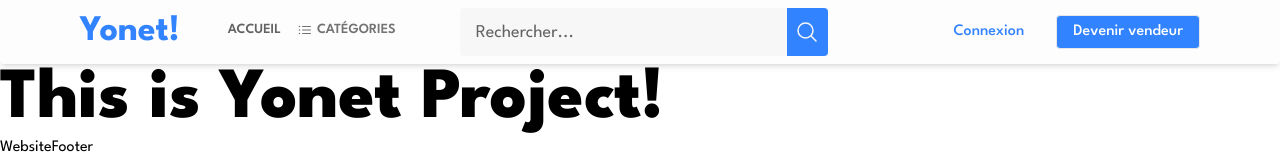
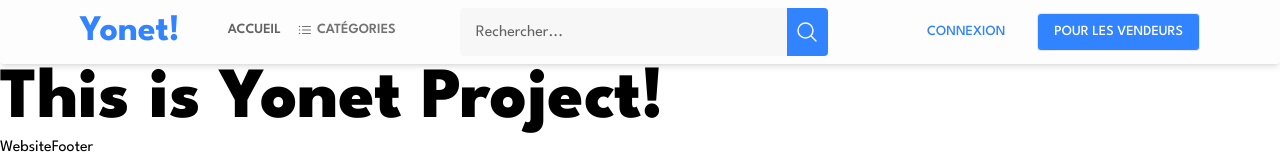
Before and after one commit to KevinArmache/Yonet-Project, a Next.js app: page / in a window 1280 px wide. Shown: the top 160 px of the page. Built offline with nearby package versions, Linux system fonts and the light colour scheme.

Commit message:
updated the navbar

```diff
--- a/components/DropDowns/CategoriesDropDown.jsx
+++ b/components/DropDowns/CategoriesDropDown.jsx
@@ -32,10 +32,10 @@ export default function CategoriesDropDown() {
             <Popover.Button
               className={`
                 ${open ? '' : 'text-opacity-90'}
-                group inline-flex items-center space-x-1 text-secondary hover:text-opacity-100 focus:outline-none focus-visible:ring-2 focus-visible:ring-opacity-75 focus:ring-secondary uppercase`}
+                group inline-flex items-center space-x-1 text-secondary hover:text-opacity-100 focus:outline-none focus-visible:ring-2 focus-visible:ring-opacity-75 focus:ring-secondary`}
             >
               <ListBulletIcon className="w-4 h-4 text-inherit" />
-              <span>Catégories</span>
+              <span className='uppercase'>Catégories</span>
             </Popover.Button>
             <Transition
               as={Fragment}
--- a/components/Forms/SearchForm.jsx
+++ b/components/Forms/SearchForm.jsx
@@ -23,7 +23,7 @@ const SearchForm = () => {
             type="text"
             name="query"
             onChange={queryChangeHandler}
-            className="ml-4 flex-grow overflow-hidden w-full placeholder-current text-base lg:text-lg h-full transition duration-200 border-none outline-none focus:outline-none focus:border-none rounded-l appearance-none md:mb-0 bg-transparent"
+            className="ml-4 flex-grow overflow-hidden w-full placeholder-current font-normal text-base h-full transition duration-200 border-none outline-none focus:outline-none focus:border-none rounded-l appearance-none md:mb-0 bg-transparent"
           />
           <button className='bg-primary w-12 h-full flex items-center justify-center overflow-hidden rounded-r' type="submit" aria-label="search">
             <svg xmlns="http://www.w3.org/2000/svg" fill="none" viewBox="0 0 24 24" strokeWidth="1.5" stroke="currentColor" className="w-6 h-6 text-light">
--- a/components/Navbars/WebsiteNavbar.jsx
+++ b/components/Navbars/WebsiteNavbar.jsx
@@ -14,8 +14,8 @@ const WebsiteNavbar = () => {
               <Link href="/" className="text-2xl lg:text-4xl text-primary font-semibold lg:font-bold">
                 Yonet!
               </Link>
-              <div className="hidden uppercase text-sm font-semibold lg:flex space-x-4 text-gray-900">
-                <Link href="/" className="text-secondary">
+              <div className="hidden text-sm font-semibold lg:flex space-x-4 text-gray-900">
+                <Link href="/" className="text-secondary uppercase">
                   Accueil
                 </Link>
                 <CategoriesDropDown />
@@ -26,14 +26,14 @@ const WebsiteNavbar = () => {
             </div>
             <div className='hidden lg:flex items-center space-x-4'>
               <button
-                className='text-base font-medium px-4  py-1 bg-transparent text-primary hover:text-white hover:bg-primary rounded'
+                className='text-sm font-medium px-4 py-2 bg-transparent text-primary hover:text-white hover:bg-primary rounded uppercase'
               >
                 Connexion
               </button>
               <button
-                className='text-base font-medium px-4 py-1 bg-primary text-white hover:text-primary hover:bg-white border hover:border-primary rounded'
+                className='text-sm font-medium px-4 py-2 bg-primary text-white hover:text-primary hover:bg-white border hover:border-primary uppercase rounded'
               >
-                Devenir vendeur
+                Pour les vendeurs
               </button>
             </div>
             <div className="lg:hidden">
```
